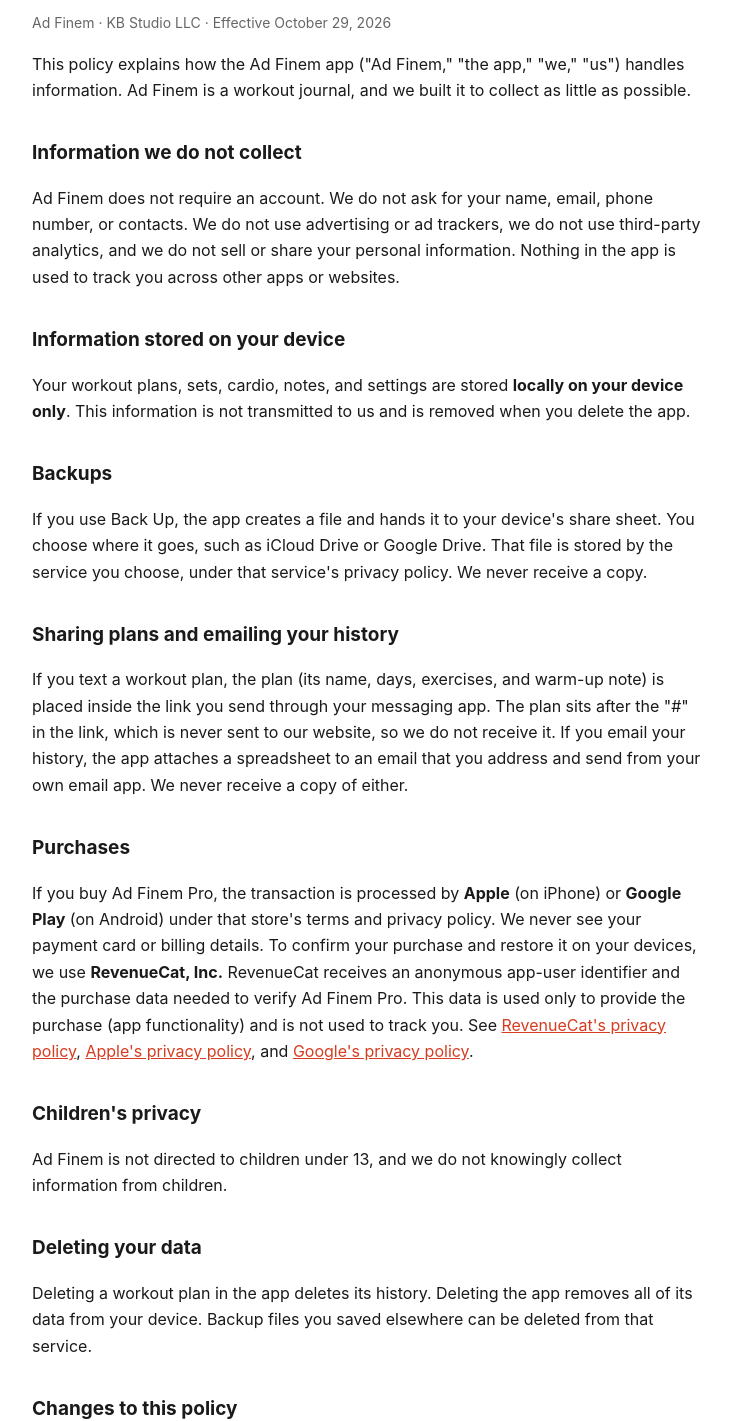
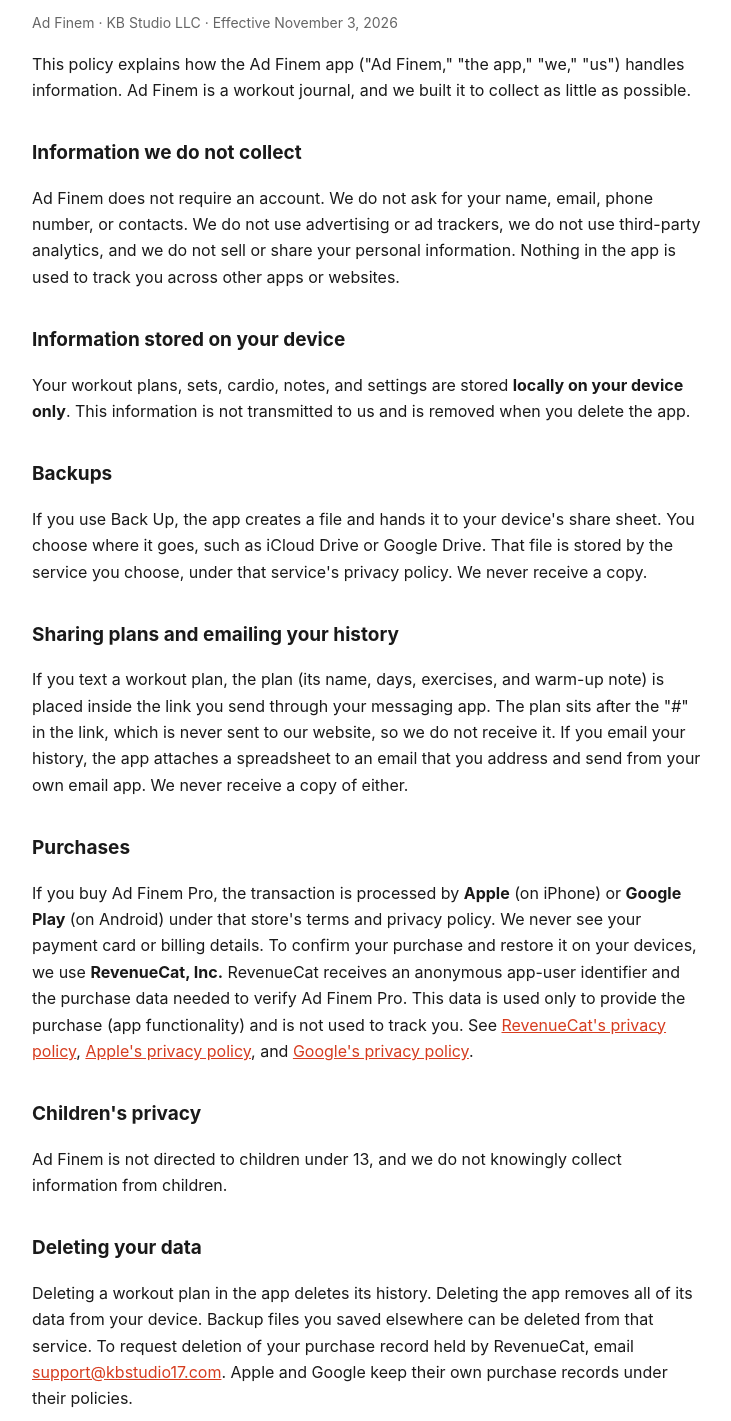
Before and after one commit to KBStudio17/kbstudio17-site, a plain HTML site: page ad-finem-privacy.html in a window 1280 px wide. Shown: the part 182-1603 px from the top of the page, without its empty margins (272-1003 px from the left). Drawn offline with Linux system fonts and the light colour scheme.

Commit message:
Add files via upload

```diff
--- a/ad-finem-privacy.html
+++ b/ad-finem-privacy.html
@@ -31,7 +31,7 @@
   </header>
 
   <h1>Privacy Policy</h1>
-  <p class="eff">Ad Finem · KB Studio LLC · Effective October 29, 2026</p>
+  <p class="eff">Ad Finem · KB Studio LLC · Effective November 3, 2026</p>
 
   <p>This policy explains how the Ad Finem app ("Ad Finem," "the app," "we," "us") handles information. Ad Finem is a workout journal, and we built it to collect as little as possible.</p>
 
@@ -54,7 +54,7 @@
   <p>Ad Finem is not directed to children under 13, and we do not knowingly collect information from children.</p>
 
   <h2>Deleting your data</h2>
-  <p>Deleting a workout plan in the app deletes its history. Deleting the app removes all of its data from your device. Backup files you saved elsewhere can be deleted from that service.</p>
+  <p>Deleting a workout plan in the app deletes its history. Deleting the app removes all of its data from your device. Backup files you saved elsewhere can be deleted from that service. To request deletion of your purchase record held by RevenueCat, email <a href="mailto:support@kbstudio17.com">support@kbstudio17.com</a>. Apple and Google keep their own purchase records under their policies.</p>
 
   <h2>Changes to this policy</h2>
   <p>We may update this policy as the app evolves. Material changes will be posted here with a new effective date.</p>
```
